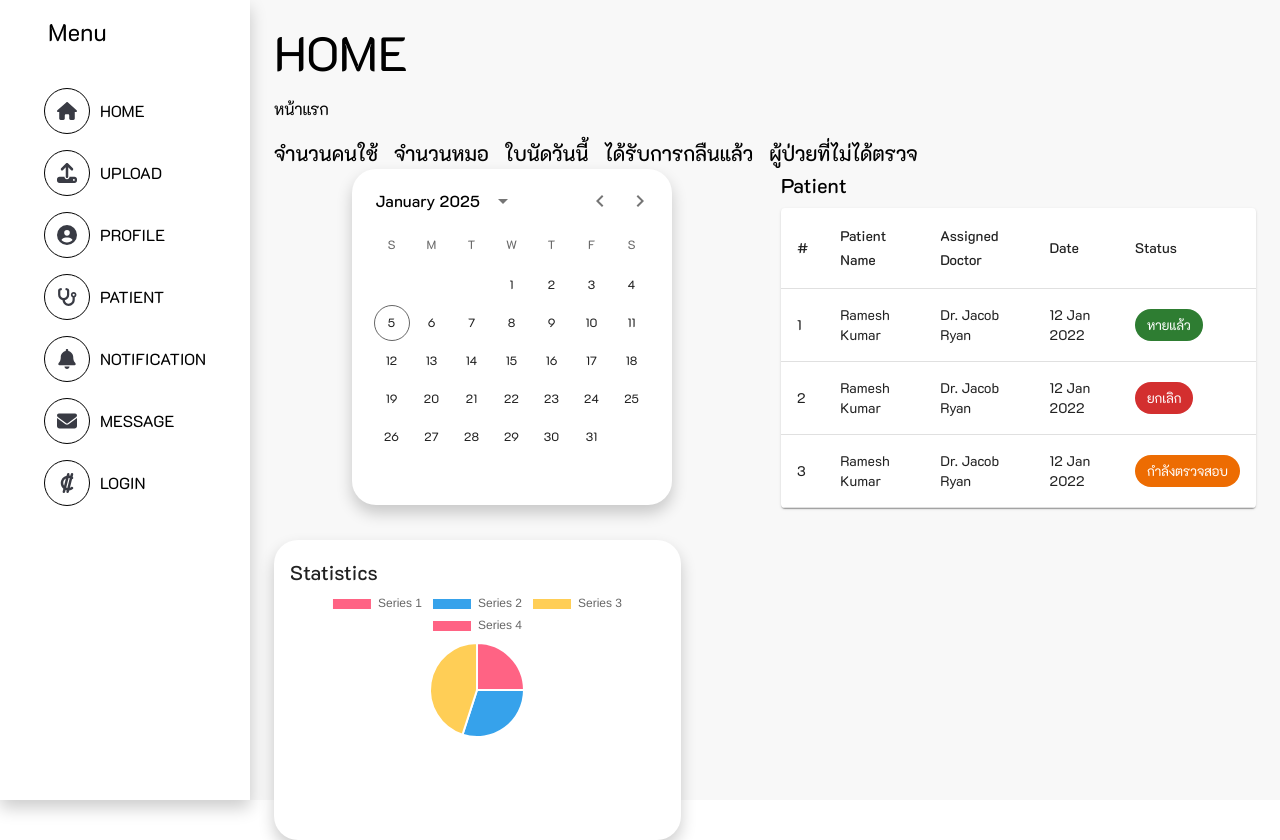
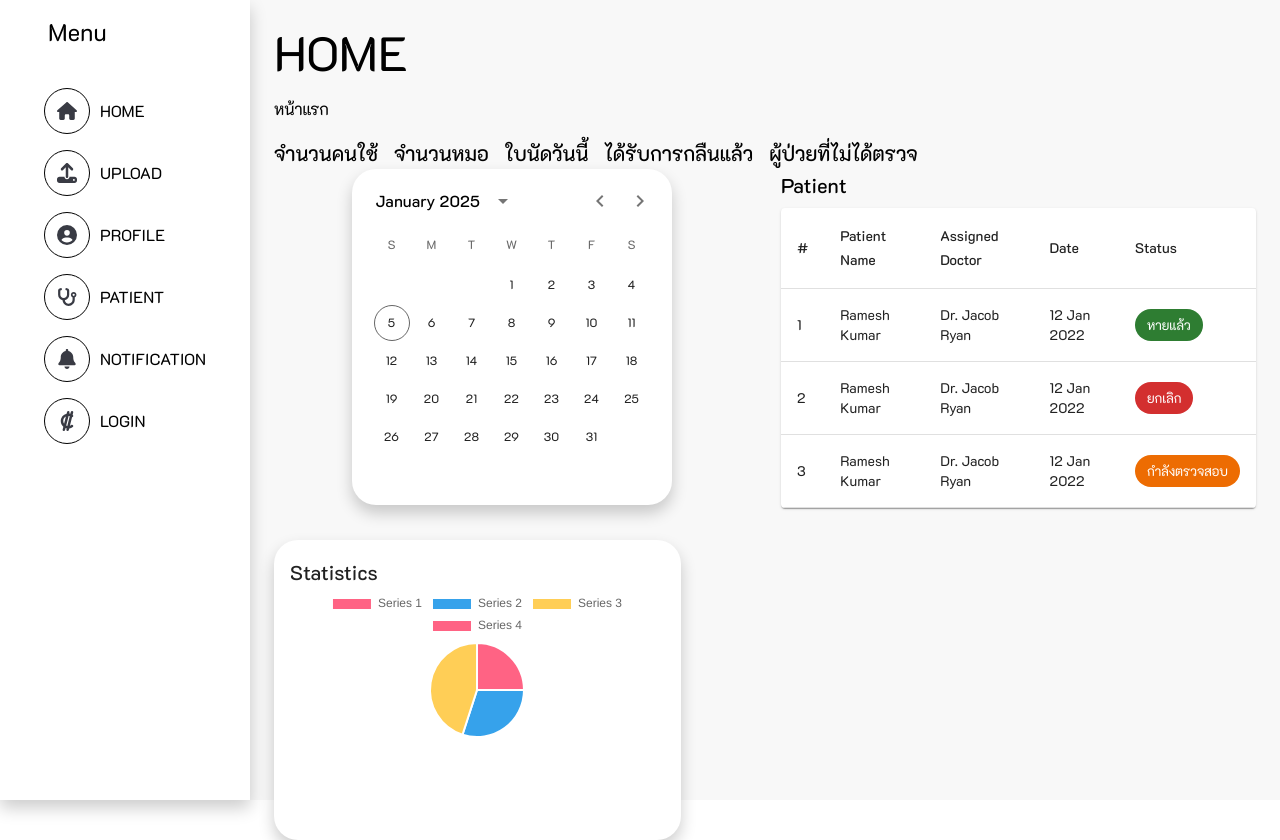
Before and after one commit to Boom-Tris/Boom-Tris-hospital, a React (Create React App) app in the folder Frontend/: page / in a window 1280 px wide. Built offline with nearby package versions, Linux system fonts and the light colour scheme.

Commit message:
Update Sidebar.js

```diff
--- a/Frontend/src/Sidebar.js
+++ b/Frontend/src/Sidebar.js
@@ -10,59 +10,58 @@ import {
   Typography,
 } from '@mui/material';
 import { FontAwesomeIcon } from '@fortawesome/react-fontawesome';
-import { faHome, faUpload, faCircleUser, faBell, faEnvelope,faStethoscope, faBedPulse, faLitecoinSign, faColonSign } from '@fortawesome/free-solid-svg-icons';
+import {
+  faHome,
+  faUpload,
+  faCircleUser,
+  faBell,
+  faStethoscope,
+  faColonSign,
+} from '@fortawesome/free-solid-svg-icons';
 
-
-const Sidebar = ({ children }) => { //  props children เพื่อแสดงเนื้อหาหลัก
+const Sidebar = ({ children }) => {
   const [selectedMenu, setSelectedMenu] = useState('HOME');
   const navigate = useNavigate();
 
   const handleMenuClick = (menu) => {
     setSelectedMenu(menu);
-    navigate(`/${menu}`); // เปลี่ยน URL
+    navigate(`/${menu.toLowerCase()}`); // เปลี่ยน URL เป็นตัวพิมพ์เล็ก
   };
 
+  const menuItems = [
+    { text: 'HOME', icon: faHome },
+    { text: 'UPLOAD', icon: faUpload },
+    { text: 'PROFILE', icon: faCircleUser },
+    { text: 'PATIENT', icon: faStethoscope },
+    { text: 'NOTIFICATION', icon: faBell },
+    { text: 'LOGIN', icon: faColonSign },
+  ];
+
   return (
-    <Box sx={{ display: 'flex', height: '100vh'  }} >
-
-      <Box className="sidebar" >
-        <Typography variant="h5" className="menu-title"  >
+    <Box sx={{ display: 'flex', height: '100vh' }}>
+      <Box className="sidebar">
+        <Typography variant="h5" className="menu-title">
           Menu
         </Typography>
-        <List >
-          {['HOME', 'UPLOAD', 'PROFILE','PATIENT', 'NOTIFICATION', 'MESSAGE','LOGIN' ].map((menu) => (
+        <List>
+          {menuItems.map((item) => (
             <ListItem
               button
-              key={menu}
-
-              className={`menu-item ${selectedMenu === menu ? 'selected' : ''}` }
-              onClick={() => handleMenuClick(menu)} // เปลี่ยน route
-
+              key={item.text}
+              className={`menu-item ${selectedMenu === item.text ? 'selected' : ''}`}
+              onClick={() => handleMenuClick(item.text)}
             >
-              <ListItemIcon  >
-                <FontAwesomeIcon
-                  icon={
-                    menu === 'HOME' ? faHome
-                      : menu === 'UPLOAD' ? faUpload
-                      : menu === 'PROFILE' ? faCircleUser
-                      : menu === 'PATIENT' ? faStethoscope
-                      : menu === 'NOTIFICATION' ? faBell
-                      : menu === 'LOGIN'? faColonSign
-                      : faEnvelope
-                  }
-                  size="lg"
-                  className="icon-color"
-                />
+              <ListItemIcon>
+                <FontAwesomeIcon icon={item.icon} size="lg" className="icon-color" />
               </ListItemIcon>
-              <ListItemText primary={menu} />
-
+              <ListItemText primary={item.text} />
             </ListItem>
           ))}
         </List>
-      </Box >
+      </Box>
 
-      {/*Content */}
-      <Box className="main-content" >
+      {/* Content */}
+      <Box className="main-content">
         {children} {/* Render เนื้อหาจาก Routes */}
       </Box>
     </Box>
```
